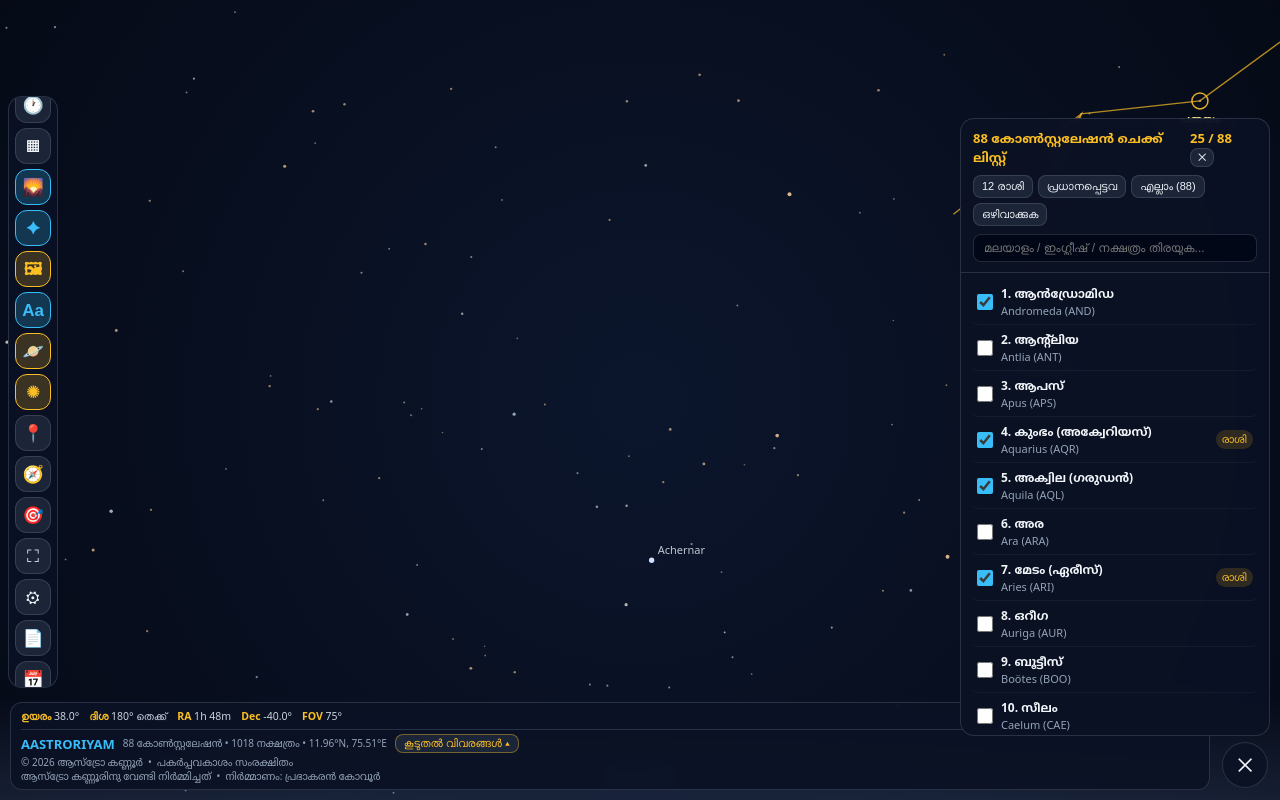
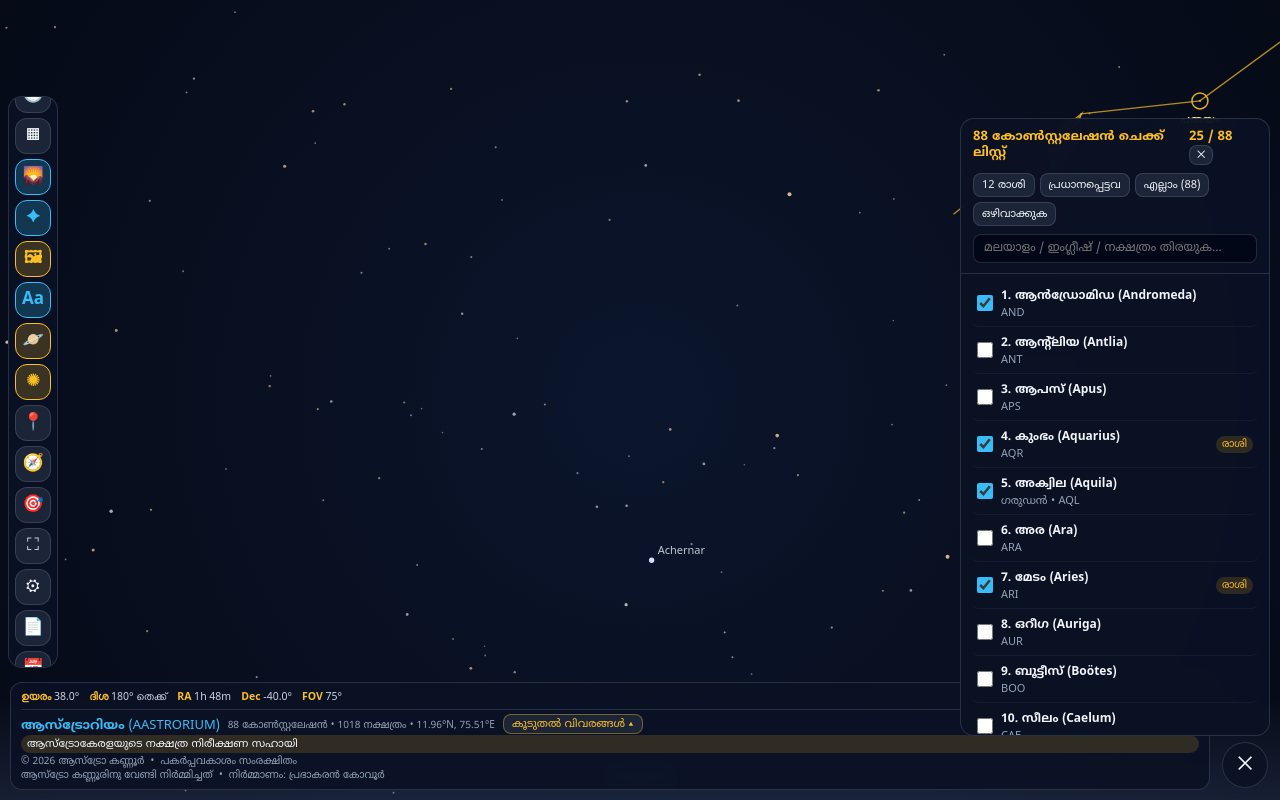
Before and after one commit to astroknr-ops/AASTRORIYAM, a plain HTML site: page index.html in a window 1280 px wide. Drawn offline with Linux system fonts and the light colour scheme.

Commit message:
Add files via upload

```diff
--- a/index.html
+++ b/index.html
@@ -2,17 +2,21 @@
 <html lang="ml">
 <head>
 <meta charset="UTF-8">
+<link rel="preconnect" href="https://fonts.googleapis.com">
+<link rel="preconnect" href="https://fonts.gstatic.com" crossorigin>
+<link rel="stylesheet" href="https://fonts.googleapis.com/css2?family=Noto+Sans+Malayalam:wght@400;600;700&display=swap">
 <link rel="manifest" href="manifest.json">
+<meta name="apple-mobile-web-app-title" content="AASTRORIUM">
 <meta name="theme-color" content="#050811">
 <meta name="mobile-web-app-capable" content="yes">
 <meta name="apple-mobile-web-app-capable" content="yes">
 <link rel="apple-touch-icon" href="icon-192.png">
 <meta name="viewport" content="width=device-width, initial-scale=1, maximum-scale=1, user-scalable=no">
-<title>AASTRORIYAM — ലൈവ് സ്കൈ മാപ്പ്</title>
+<title>ആസ്ട്രോറിയം (AASTRORIUM) — ആസ്ട്രോകേരളയുടെ നക്ഷത്ര നിരീക്ഷണ സഹായി</title>
 <style>
 :root{--bg:#050811;--panel:rgba(11,18,36,.92);--border:rgba(148,163,184,.22);--accent:#38bdf8;--accent2:#fbbf24;--text:#f1f5f9;--muted:#94a3b8}
 *{box-sizing:border-box;margin:0;padding:0}
-body{background:var(--bg);color:var(--text);font-family:system-ui,-apple-system,"Noto Sans Malayalam",sans-serif;overflow:hidden;height:100dvh;width:100vw;user-select:none;-webkit-user-select:none}
+body{background:var(--bg);color:var(--text);font-family:"Noto Sans Malayalam",system-ui,-apple-system,sans-serif;overflow:hidden;height:100dvh;width:100vw;user-select:none;-webkit-user-select:none}
 input{user-select:text;-webkit-user-select:text}
 canvas#sky{display:block;width:100%;height:100%;cursor:grab;touch-action:none}
 .topbar{position:fixed;top:10px;left:10px;right:10px;z-index:20;display:flex;flex-wrap:wrap;gap:8px;align-items:center;justify-content:space-between;pointer-events:none}
@@ -85,6 +89,8 @@ html.night{filter:sepia(1) saturate(4) hue-rotate(-40deg) brightness(.8)}
 .toolbar{max-height:calc(100dvh - var(--fh,76px) - 120px)}
 .footer #hud{position:static;display:none;margin-bottom:4px;padding:0 0 4px;border:0;border-bottom:1px solid var(--border);border-radius:0;background:none;text-align:left;font-size:10.5px}
 .footer #hud div{display:inline-block;margin-right:10px}
+button,input,select,textarea{font-family:inherit}
+.footer .tag{font-size:11px;color:var(--text);margin-top:1px}
 </style>
 </head>
 <body>
@@ -115,7 +121,8 @@ html.night{filter:sepia(1) saturate(4) hue-rotate(-40deg) brightness(.8)}
 <div id="toast"></div>
 <div class="footer" id="footer">
   <div id="hud"></div>
-  <div class="row"><h1>AASTRORIYAM</h1><small id="statusText">Loading...</small><button id="moreBtn" class="more">കൂടുതൽ വിവരങ്ങൾ ▴</button></div>
+  <div class="row"><h1>ആസ്ട്രോറിയം <span style="font-weight:400">(AASTRORIUM)</span></h1><small id="statusText">Loading...</small><button id="moreBtn" class="more">കൂടുതൽ വിവരങ്ങൾ ▴</button></div>
+  <div class="tag">ആസ്ട്രോകേരളയുടെ നക്ഷത്ര നിരീക്ഷണ സഹായി</div>
   <div class="copy">© 2026 ആസ്ട്രോ കണ്ണൂർ &nbsp;•&nbsp; പകർപ്പവകാശം സംരക്ഷിതം<br>ആസ്ട്രോ കണ്ണൂരിനു വേണ്ടി നിർമ്മിച്ചത് &nbsp;•&nbsp; നിർമ്മാണം: പ്രഭാകരൻ കോവൂർ</div>
 </div>
 <button class="fab" id="menuBtn">☰</button>
@@ -150,7 +157,7 @@ const cons = Object.keys(CON).map(k => ({
   nak:"", stars:"", artUrl:"", img:null, lines:CON[k].l, ra:CON[k].c[0], dec:CON[k].c[1],
   checked:KEY.has(k), sx:null, sy:null
 })).sort((a,b)=>a.english.localeCompare(b.english));
-cons.forEach((c,i)=>c.id=i+1);
+cons.forEach((c,i)=>c.id=i+1); normNames();
 
 const D = Math.PI/180;
 const $ = id => document.getElementById(id);
@@ -534,7 +541,7 @@ function draw(){
     if(showLabels&&cs){
       ctx.fillStyle=c.zodiac?"#fde68a":"#bae6fd";
       ctx.font="600 12px 'Noto Sans Malayalam',system-ui,sans-serif";
-      ctx.font=`600 ${SET.lab}px 'Noto Sans Malayalam',system-ui,sans-serif`; ctx.textAlign="center"; ctx.fillText(c.malayalam,cs.x,cs.y-10);
+      ctx.font=`600 ${SET.lab}px 'Noto Sans Malayalam',system-ui,sans-serif`; ctx.textAlign="center"; ctx.fillText(c.label,cs.x,cs.y-10);
     }
   }
 
@@ -553,12 +560,12 @@ function renderChecklist(){
   const q=$("searchBox").value.trim().toLowerCase(), el=$("checklist");
   el.innerHTML="";
   cons.forEach(c=>{
-    if(q && !`${c.id} ${c.abbr} ${c.english} ${c.malayalam} ${c.nak} ${c.stars}`.toLowerCase().includes(q)) return;
+    if(q && !`${c.id} ${c.abbr} ${c.english} ${c.malayalam} ${c.alias||""} ${c.nak} ${c.stars}`.toLowerCase().includes(q)) return;
     const row=document.createElement("div"); row.className="chk-item";
     const cb=document.createElement("input"); cb.type="checkbox"; cb.checked=c.checked; cb.id="chk_"+c.abbr;
     cb.addEventListener("change",()=>{c.checked=cb.checked;updateCount();needs=true;if(cb.checked)showInfo(c)});
     const lb=document.createElement("label"); lb.className="chk-label"; lb.htmlFor=cb.id;
-    lb.innerHTML=`<strong>${c.id}. ${c.malayalam}</strong><span>${c.english} (${c.abbr})${c.nak?" • "+c.nak:""}</span>`;
+    lb.innerHTML=`<strong>${c.id}. ${c.label}</strong><span>${c.alias?c.alias+" • ":""}${c.abbr}${c.nak?" • "+c.nak:""}</span>`;
     lb.addEventListener("click",()=>showInfo(c));
     row.append(cb,lb);
     if(c.zodiac){const t=document.createElement("span");t.className="tag";t.textContent="രാശി";row.append(t)}
@@ -568,7 +575,7 @@ function renderChecklist(){
 }
 function updateCount(){ $("selectedCount").textContent=`${cons.filter(c=>c.checked).length} / ${cons.length}`; }
 function showInfo(c){
-  $("infoTitle").textContent=`${c.malayalam} (${c.english})`;
+  $("infoTitle").textContent=`${c.label}${c.alias?" • "+c.alias:""}`;
   $("infoSub").innerHTML=`<b>കോഡ്:</b> ${c.abbr}${c.zodiac?" • രാശി":""}`;
   $("infoNak").innerHTML=`<b>നക്ഷത്രങ്ങൾ (മൂൺ):</b> ${c.nak||"—"}`;
   $("infoStars").innerHTML=`<b>പ്രധാന നക്ഷത്രങ്ങൾ:</b> ${c.stars||"—"}`;
@@ -705,7 +712,7 @@ async function loadFromCSV(url){
       const art=(r[7]||"").trim(); if(art!==c.artUrl){c.artUrl=art;loadArt(c)}
       try{const an=(r[10]||"").trim(); c.anchors=an?JSON.parse(an):null}catch{c.anchors=null}
     });
-    try{localStorage.setItem("nl_csv",url)}catch{}
+    normNames(); try{localStorage.setItem("nl_csv",url)}catch{}
     renderChecklist(); needs=true;
     st.textContent=`CSV അപ്‌ഡേറ്റ് ആയി (${rows.length} വരികൾ)`;
   }catch{ st.textContent="CSV വായിക്കാൻ കഴിഞ്ഞില്ല (ബിൽറ്റ്-ഇൻ ഡാറ്റ ഉപയോഗിക്കുന്നു)"; }
@@ -842,7 +849,7 @@ function goTo(ra,dec,j2000){
 }
 function findObjs(q){
   q=q.trim().toLowerCase(); if(!q) return []; const r=[];
-  cons.forEach(c=>{ if((c.malayalam+" "+c.english+" "+c.abbr).toLowerCase().includes(q)) r.push({n:c.malayalam,go:()=>{ if(!c.checked){c.checked=true;renderChecklist();} goTo(c.ra,c.dec,true); showInfo(c); }}); });
+  cons.forEach(c=>{ if((c.malayalam+" "+(c.alias||"")+" "+c.english+" "+c.abbr).toLowerCase().includes(q)) r.push({n:c.label,go:()=>{ if(!c.checked){c.checked=true;renderChecklist();} goTo(c.ra,c.dec,true); showInfo(c); }}); });
   bodies.forEach(b=>{ if((b.ml+" "+b.key).toLowerCase().includes(q)) r.push({n:b.ml,go:()=>{ goTo(b.ra,b.dec,false); showBody(b); }}); });
   NAK.forEach(n=>{ if((n[0]+" "+n[1]).toLowerCase().includes(q)) r.push({n:n[0]+" (നക്ഷത്രം)",go:()=>{ goTo(n[2],n[3],true); showNakInfo(n); }}); });
   return r.slice(0,8);
@@ -894,6 +901,19 @@ menuShow(true);
 const setFH=()=>document.documentElement.style.setProperty("--fh",$("footer").offsetHeight+"px");
 if(window.ResizeObserver) new ResizeObserver(setFH).observe($("footer"));
 setFH();
+// ===== പേരുകൾ: മലയാളം (English) + ഫോണ്ട് ലോഡ് =====
+function normNames(){
+  const TR=new Set(["AQR","ARI","CNC","CAP","GEM","LEO","LIB","PSC","SGR","SCO","TAU","VIR","UMA"]);   // ബ്രാക്കറ്റിൽ ഇംഗ്ലീഷിന്റെ മലയാളം ഉച്ചാരണം മാത്രമുള്ളവ
+  cons.forEach(c=>{
+    const m=(c.malayalam||"").match(/^(.*?)\s*[(（](.*?)[)）]\s*$/);
+    if(m){ c.malayalam=m[1].trim(); if(!TR.has(c.abbr)&&m[2].trim()) c.alias=m[2].trim(); }
+    c.label=`${c.malayalam} (${c.english})`;
+  });
+}
+if(document.fonts&&document.fonts.load){
+  Promise.all([document.fonts.load("600 12px 'Noto Sans Malayalam'","ക്ക സ്റ്റ കുംഭം"),document.fonts.load("400 12px 'Noto Sans Malayalam'","ക്ക സ്റ്റ")]).then(()=>{ needs=true; }).catch(()=>{});
+  document.fonts.ready.then(()=>{ needs=true; });
+}
 </script>
 </body>
 </html>
```
Also changed, not shown: info.html (+8 -4 lines), manifest.json (added).
